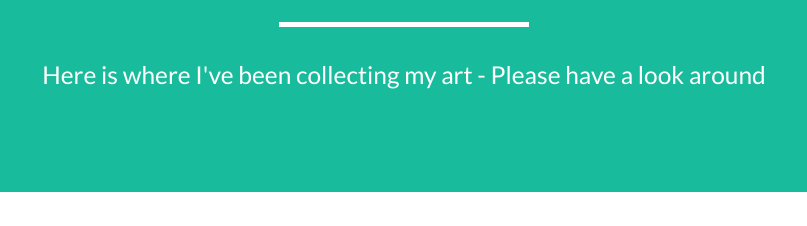
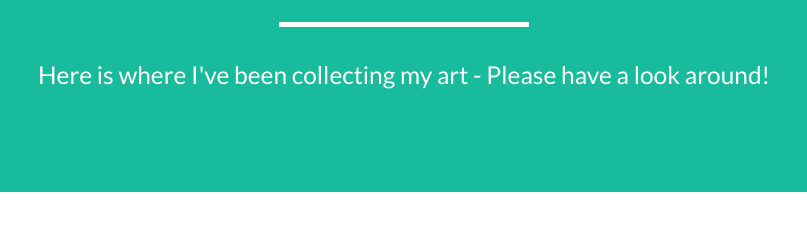
Before and after one commit to ghstwtch/portfolio, a website: page index.html in a window 1280 px wide. Shown: the part 574-800 px from the top of the page, 236-1043 px from the left. Drawn offline with nearby package versions, Linux system fonts and the light colour scheme.

Commit message:
Update index.html

```diff
--- a/index.html
+++ b/index.html
@@ -75,7 +75,7 @@
                     <div class="intro-text">
                         <span class="name">Perla Lara</span>
                         <hr class="star-light">
-                        <span class="skills">Here is where I've been collecting my art - Please have a look around</span>
+                        <span class="skills">Here is where I've been collecting my art - Please have a look around!</span>
                     </div>
                 </div>
             </div>
```
